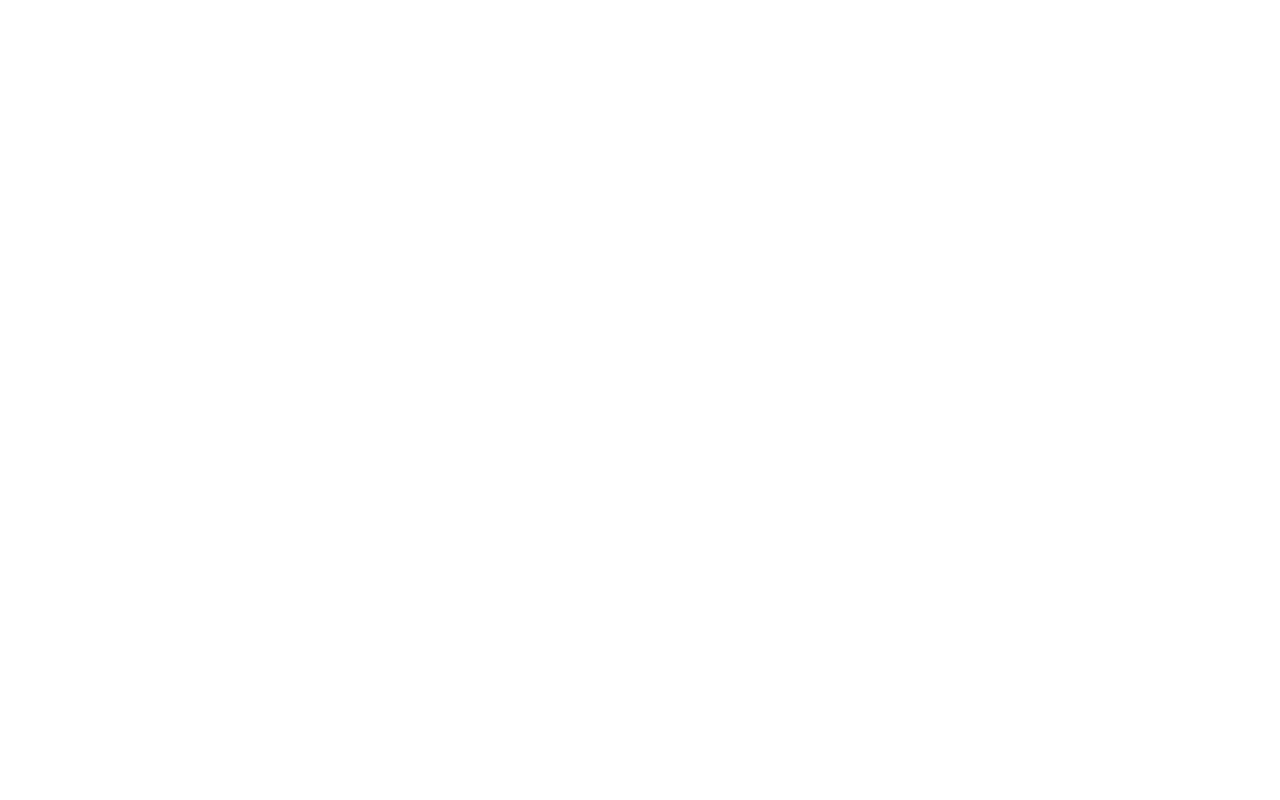
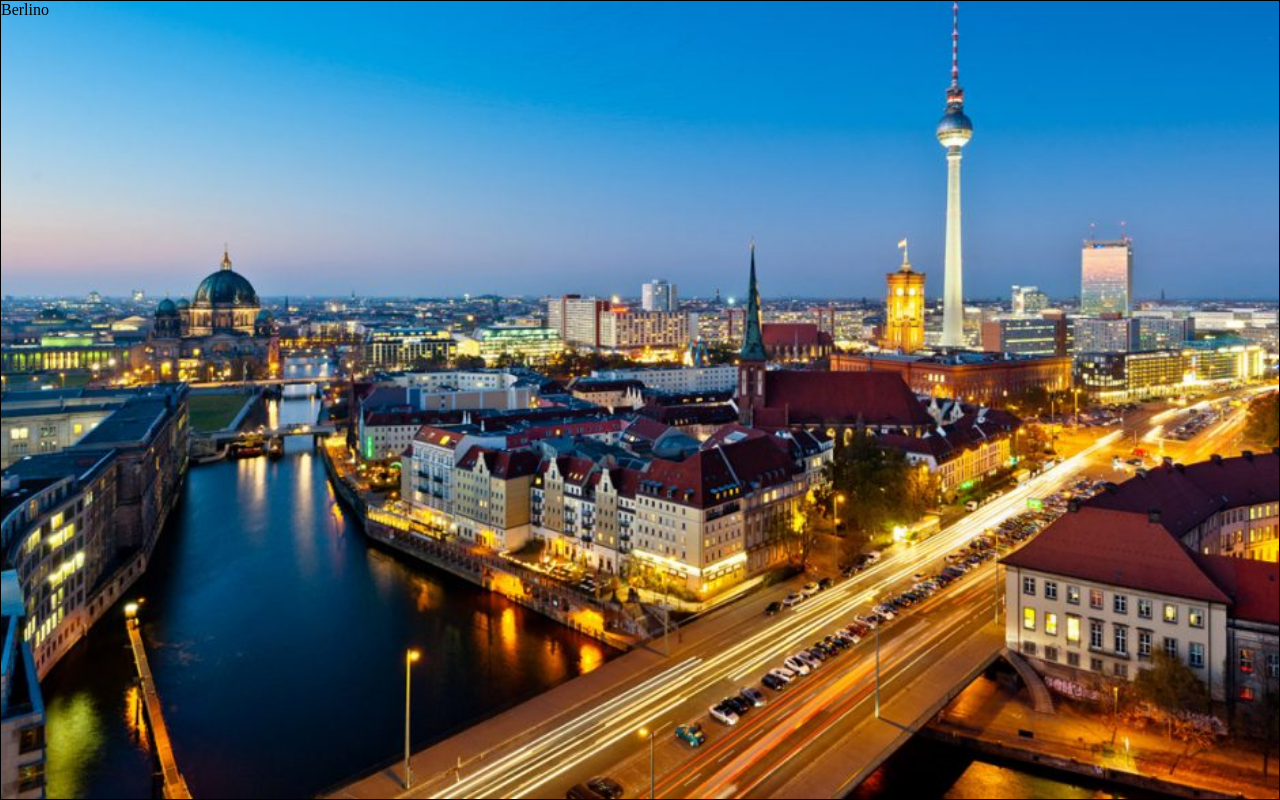
Before and after one commit to Mathias87G/htmlcss-airbnb, a plain HTML site: page index.html in a window 1280 px wide. Shown: the top 800 px of the page. Drawn offline with Linux system fonts and the light colour scheme.

Commit message:
Create le destinazioni con relativi sfondi

```diff
--- a/css/style.css
+++ b/css/style.css
@@ -0,0 +1,28 @@
+* {
+  margin: 0;
+  padding: 0;
+  box-sizing: border-box;
+}
+
+.container
+
+.panorama {
+  border: 1px solid black;
+  height: 100vh;
+  width: 100%;
+  background-size: cover;
+  background-repeat: no-repeat;
+  position: relative;
+}
+
+.first {
+  background-image: url("../img/Berlino.jpg");
+}
+
+.second {
+  background-image: url("../img/Copenhagen.jpg");
+}
+
+.third {
+  background-image: url("../img/Stoccolma.jpg");
+}
--- a/index.html
+++ b/index.html
@@ -4,8 +4,34 @@
     <meta charset="utf-8">
     <title>Airbnb</title>
     <link rel="stylesheet" href="css/style.css">
+    <link rel="stylesheet" href="https://fonts.googleapis.com/css?family=Indie+Flower&display=swap">
   </head>
+
   <body>
+    <main>
+      <div class="container">
+
+
+        <div class="first panorama">
+          <span class="destination">Berlino</span>
+
+
+
+        </div>
+
+        <div class="second panorama">
+
+
+        </div>
+
+        <div class="third panorama">
+
+
+        </div>
+
+
+      </div>
+    </main>
 
   </body>
 </html>
```
